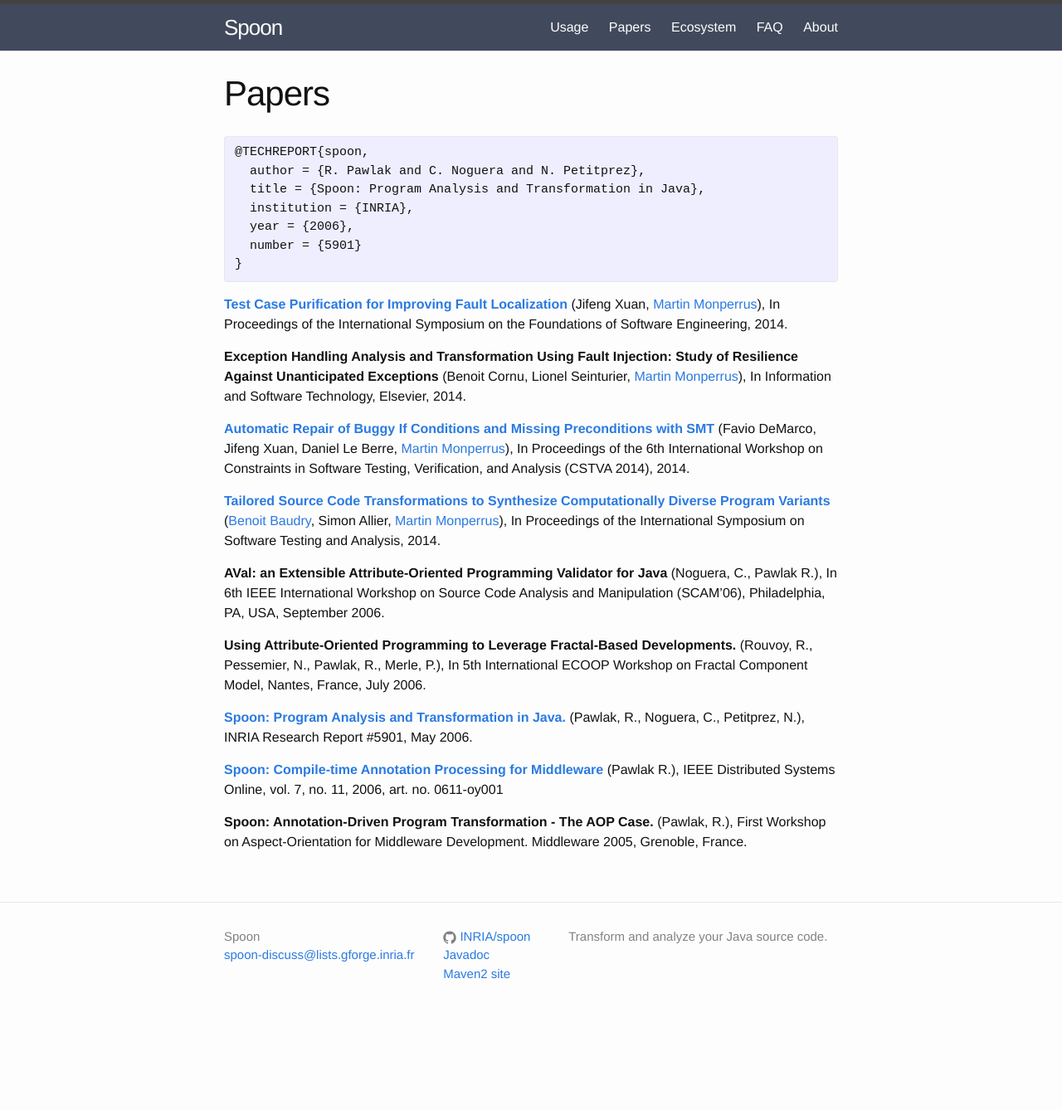
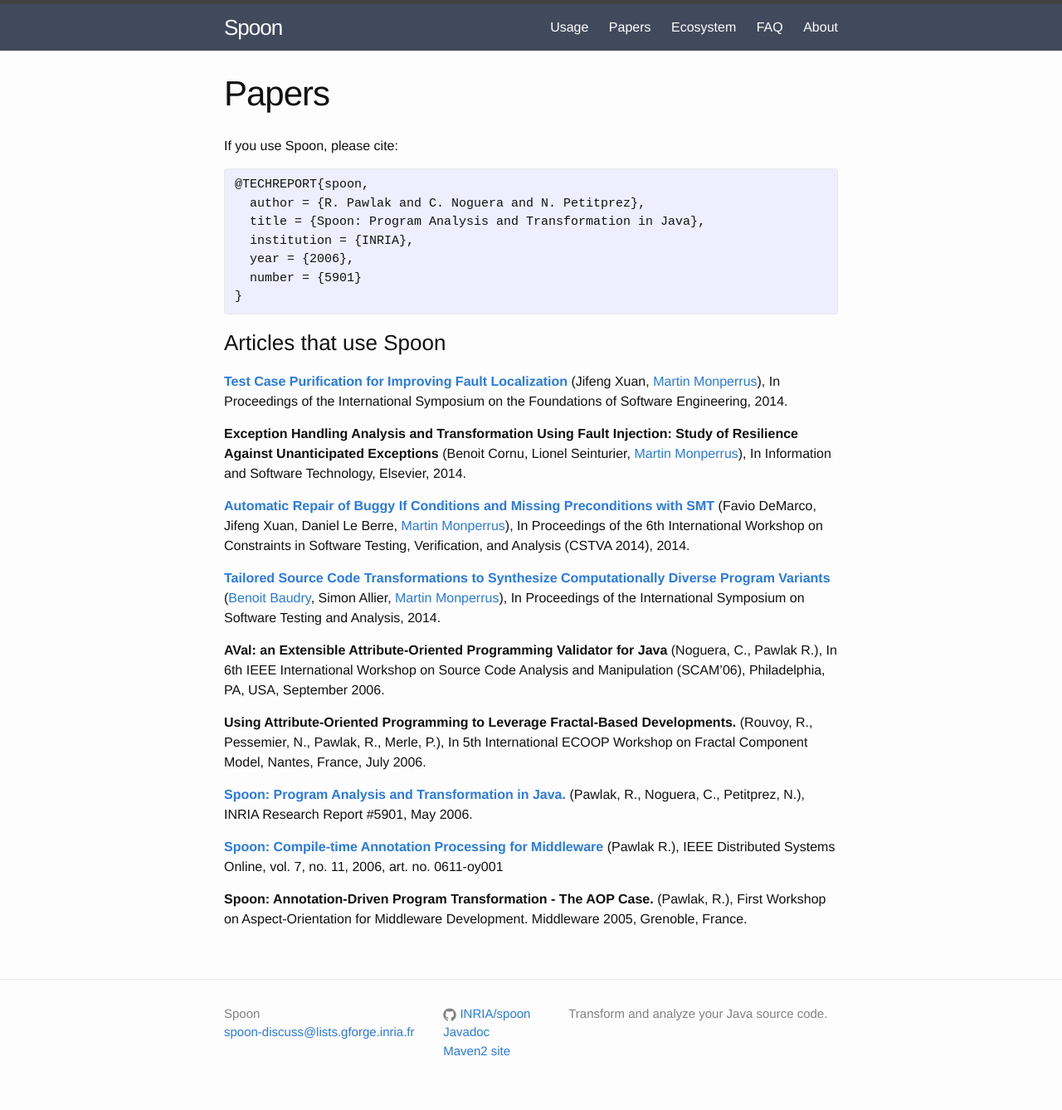
Before and after one commit to INRIA/spoon, a Jekyll site: the page built from 01-papers.md, in a window 1280 px wide. Shown: the whole page at 83% size. Built offline with Jekyll 4.4.1, drawn with Linux system fonts in a browser that asks for light colours; before the commit the page ends 1245 px from its top, so only the background shows below that.

Commit message:
improves the paper page

```diff
--- a/01-papers.md
+++ b/01-papers.md
@@ -4,6 +4,7 @@
 permalink: /Papers/Main/
 ---
 
+If you use Spoon, please cite:
 {% highlight latex %}
 @TECHREPORT{spoon,
   author = {R. Pawlak and C. Noguera and N. Petitprez},
@@ -13,6 +14,8 @@
   number = {5901}
 }
 {% endhighlight %}
+
+### Articles that use Spoon
 
 **[Test Case Purification for Improving Fault Localization](https://hal.inria.fr/hal-01061911/PDF/main.pdf)** (Jifeng Xuan, [Martin Monperrus](http://www.monperrus.net/martin/)), In Proceedings of the International Symposium on the Foundations of Software Engineering, 2014.
 
```
